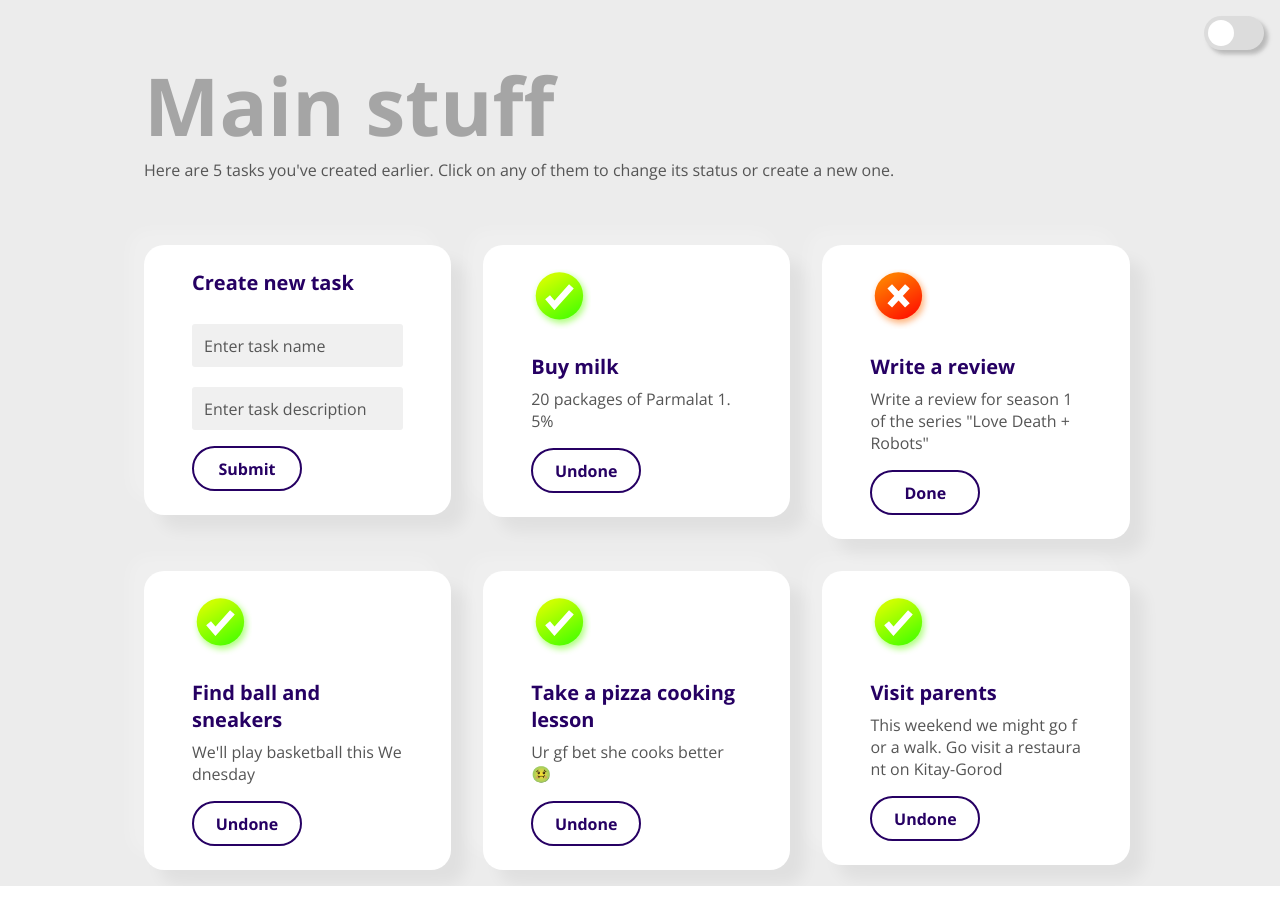
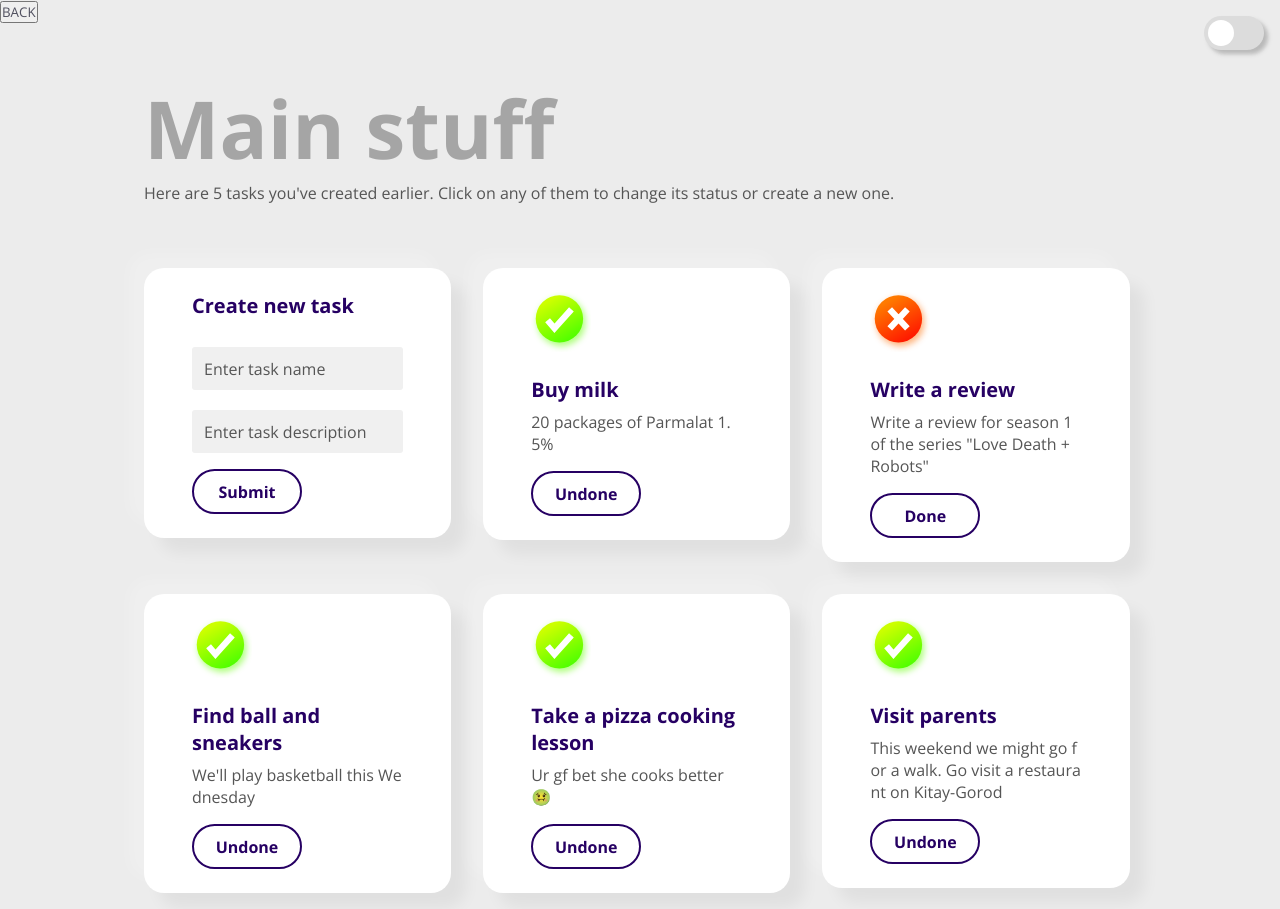
Before and after one commit to apxunov/HSE-React, a React (Create React App) app: page /projects/1 in a window 1280 px wide. Before the commit the page ends 886 px from the top, so only its background shows below. Built offline with nearby package versions, Linux system fonts and the light colour scheme.

Commit message:
Сделал BackButton с возможностью возвращаться назад по истории. Осталось только её стилизовать

```diff
--- a/src/components/ProjectPage/ProjectPage.js
+++ b/src/components/ProjectPage/ProjectPage.js
@@ -3,6 +3,7 @@ import {useParams} from 'react-router-dom'
 
 import ThemeSwitcher from '../UI/ThemeSwitcher/ThemeSwitcher'
 import ProjectContent from './ProjectContent/ProjectContent'
+import BackButton from '../UI/BackButton/BackButton'
 
 import {ThemeContext} from '../App/ThemeContext'
 
@@ -22,6 +23,7 @@ const ProjectPage = ({projectsById, tasksById, taskAddHandler, changeTaskStatusH
             {theme => {
                 return (
                     <section className={cx('application-wrapper', `application-wrapper-theme-${theme}`)}>
+                        <BackButton/>
                     <>
                         <ThemeSwitcher themeChangeHadnler={themeChangeHadnler}/>
                         <ProjectContent
--- /dev/null
+++ b/src/components/UI/BackButton/BackButton.js
@@ -0,0 +1,20 @@
+import React from 'react'
+import { useHistory } from "react-router-dom";
+
+import cls from './BackButton.module.scss'
+import classnames from "classnames/bind"
+const cx = classnames.bind(cls)
+
+
+const BackButton = () => {
+    let history = useHistory();
+
+    return (
+        <button onClick={history.goBack} className={cx('backbutton-wrapper')}>
+            <span className={cx('backbutton-arrow')}></span>
+            <span className={cx('backbutton-text')}>BACK</span>
+        </button>
+    )
+}
+
+export default BackButton
--- a/src/components/UI/Button/Button.js
+++ b/src/components/UI/Button/Button.js
@@ -14,7 +14,6 @@ const Button = (props) => {
         <ThemeContext.Consumer>
             {theme => (
                  <button
-                 // className={classes.btn}
                  className={cx('btn', `btn-theme-${theme}`)}
                  onClick={props.onClick}
                  type={props.type}
```
Also changed, not shown: src/components/UI/BackButton/BackButton.module.scss (added).
